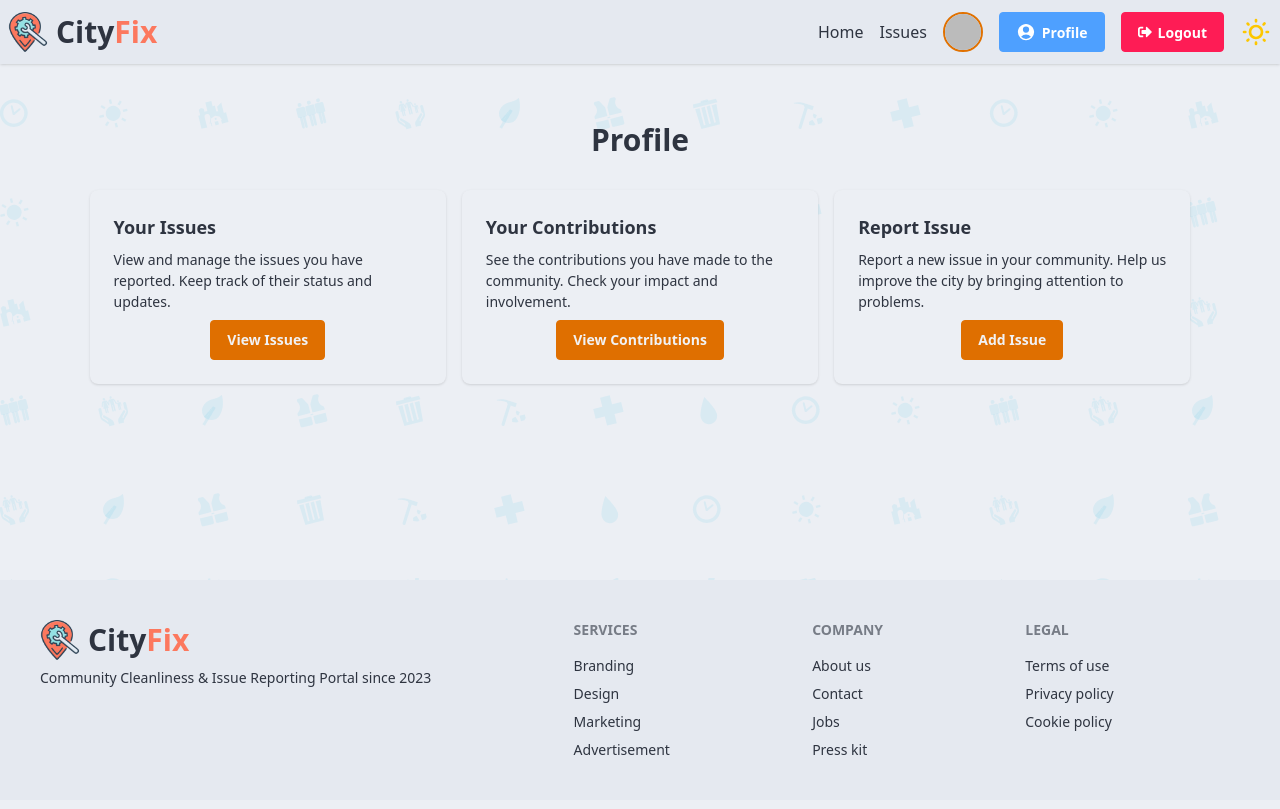
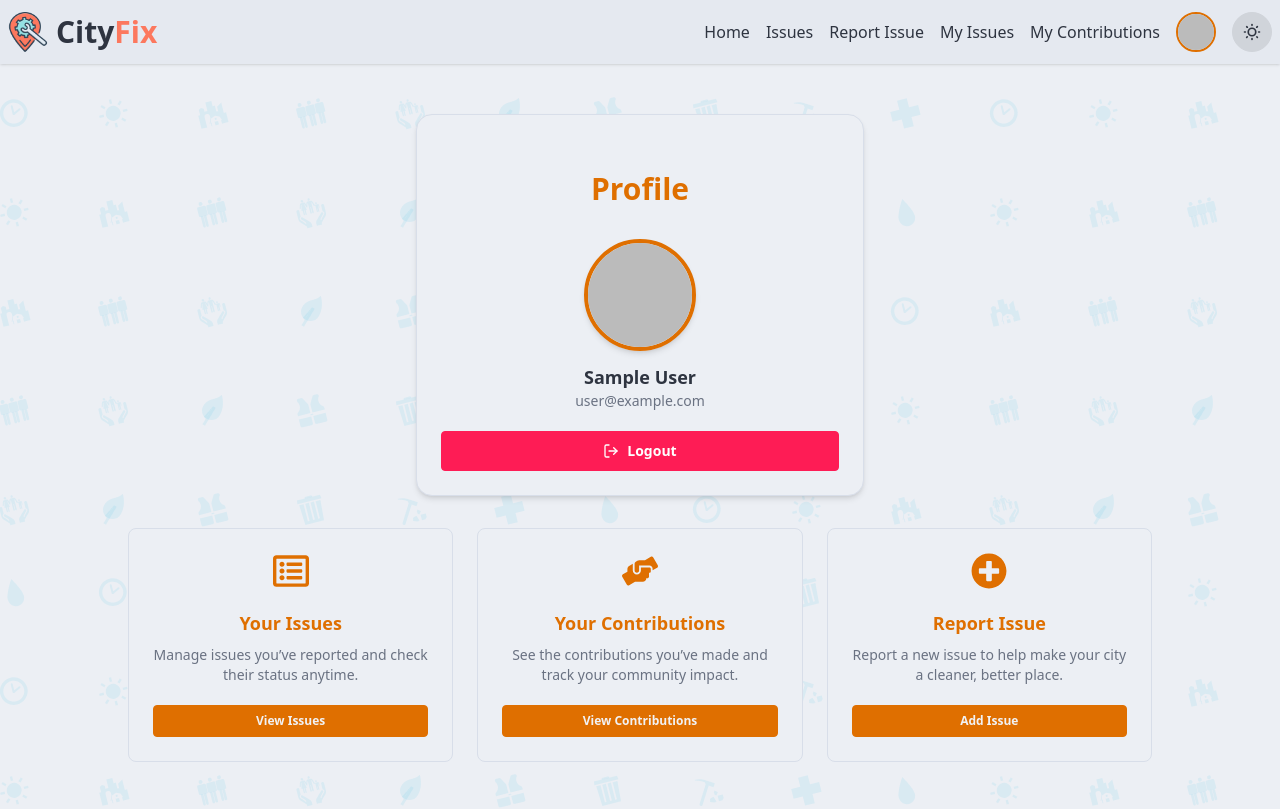
Before and after one commit to buildwithmeraj/pha-12-city-fix-frontend, a React (Vite) app: page /profile in a window 1280 px wide. Shown: the top 809 px of the page. Built offline with nearby package versions, Linux system fonts and the light colour scheme; no server answers; sample sign-in values are in the browser's storage.

Commit message:
redesigned navbar and profile page

```diff
--- a/src/components/NavBar.jsx
+++ b/src/components/NavBar.jsx
@@ -1,27 +1,22 @@
 import React from "react";
-import { Link } from "react-router";
+import { Link, NavLink } from "react-router";
 import logo from "../assets/logo.png";
 import { useAuth } from "../contexts/AuthContext";
+import { HiUserCircle } from "react-icons/hi2";
+import ThemeSwitcher from "../components/utilities/ThemeSwitcher";
 import toast from "react-hot-toast";
-import { HiUserCircle } from "react-icons/hi2";
-import { FaSignInAlt } from "react-icons/fa";
-import { FaSignOutAlt } from "react-icons/fa";
-import { FaUserPlus } from "react-icons/fa6";
-import ThemeSwitcher from "../components/utilities/ThemeSwitcher";
+import { LogOut, UserRound } from "lucide-react";
 
 const NavBar = () => {
   const { user, logOut, setUser } = useAuth();
   const handleLogout = () => {
     toast.success("Logged out successfully");
-    setTimeout(() => {
     logOut()
       .then(() => setUser(null))
       .catch((error) => {
         toast.error("Logout error: " + error.message);
       });
-    }, 2000);
   };
-
   const navLinks = (
     <>
       <li>
@@ -71,56 +66,62 @@ const NavBar = () => {
         </Link>
       </div>
       <div className="navbar-end gap-4">
-        <a className="">Home</a>
-        <Link to="/issues">Issues</Link>
+        <NavLink to="/">Home</NavLink>
+        <NavLink to="/issues">Issues</NavLink>
         {user ? (
           <>
-            <div
-              className="relative tooltip tooltip-bottom hidden md:flex"
-              data-tip={user?.displayName || "User"}
-            >
+            <NavLink to="/report-issue">Report Issue</NavLink>
+            <NavLink to="/my-issues">My Issues</NavLink>
+            <NavLink to="/my-contributions">My Contributions</NavLink>
+            <div className="dropdown dropdown-center">
+              <Link to="javascript:void(0)" tabIndex={0}>
                 {user.photoURL ? (
                   <img
                     src={user.photoURL}
                     alt="profile picture"
-                  className="w-10 h-10 rounded-full border-2 border-amber-600 cursor-help"
+                    className="w-10 h-10 rounded-full border-2 border-primary cursor-pointer"
                     referrerPolicy="no-referrer"
                   />
                 ) : (
                   <HiUserCircle className="text-5xl" />
                 )}
-            </div>
-            <Link to="/profile" className="btn btn-info text-white">
-              <HiUserCircle className="text-xl" />
+              </Link>
+              <ul
+                tabIndex="-1"
+                className="dropdown-content menu bg-base-100 rounded-box z-1 w-auto p-4 shadow-sm m-2"
+              >
+                <li className="mb-2">
+                  <Link
+                    to="/profile"
+                    className="btn btn-secondary text-white flex items-center justify-center gap-2"
+                  >
+                    <UserRound size={20} />
                     Profile
                   </Link>
+                </li>
+                <li>
                   <button
                     onClick={handleLogout}
-              className="btn btn-error text-white hidden lg:flex"
+                    className="btn btn-error text-white flex items-center justify-center gap-2"
                   >
-              <FaSignOutAlt />
+                    <LogOut size={16} />
                     Logout
                   </button>
+                </li>
+              </ul>
+            </div>
           </>
         ) : (
           <>
-            <HiUserCircle className="text-5xl mr-2 hidden lg:flex" />
-            <Link to="/login" className="btn btn-info text-white">
-              <FaSignInAlt />
+            <NavLink to="/login" className="hidden md:block">
               Login
-            </Link>
-            <Link
-              to="/register"
-              className="btn btn-success text-white hidden md:flex"
-            >
-              <FaUserPlus />
+            </NavLink>
+            <NavLink to="/register" className="hidden md:block">
               Register
-            </Link>
+            </NavLink>
           </>
         )}
-        <div>
         <ThemeSwitcher />
-        </div>
       </div>
     </div>
   );
--- a/src/components/utilities/ThemeSwitcher.jsx
+++ b/src/components/utilities/ThemeSwitcher.jsx
@@ -13,7 +13,7 @@ const ThemeSwitcher = () => {
   };
 
   return (
-    <label className="swap swap-rotate">
+    <label className="swap swap-rotate btn btn-circle btn-active">
       <input
         type="checkbox"
         onChange={handleToggle}
@@ -21,7 +21,7 @@ const ThemeSwitcher = () => {
       />
 
       <svg
-        className="swap-off h-8 w-8 fill-current text-yellow-400"
+        className="swap-off h-5 w-5 fill-current text-base-500"
         xmlns="http://www.w3.org/2000/svg"
         viewBox="0 0 24 24"
       >
@@ -29,7 +29,7 @@ const ThemeSwitcher = () => {
       </svg>
 
       <svg
-        className="swap-on h-8 w-8 fill-current text-blue-300"
+        className="swap-on h-5 w-5 fill-current text-base-500"
         xmlns="http://www.w3.org/2000/svg"
         viewBox="0 0 24 24"
       >
--- a/src/index.css
+++ b/src/index.css
@@ -62,8 +62,8 @@
   --color-success-content: oklch(17.234% 0.028 166.534);
   --color-warning: oklch(86.163% 0.142 94.818);
   --color-warning-content: oklch(17.232% 0.028 94.818);
-  --color-error: oklch(82.418% 0.099 33.756);
-  --color-error-content: oklch(16.483% 0.019 33.756);
+  --color-error: oklch(64% 0.246 16.439);
+  --color-error-content: oklch(98% 0 0);
   --radius-selector: 1rem;
   --radius-field: 0.5rem;
   --radius-box: 1rem;
@@ -72,6 +72,10 @@
   --border: 1px;
   --depth: 0;
   --noise: 0;
+}
+
+.active {
+  @apply font-semibold text-primary;
 }
 
 body {
--- a/src/pages/auth/Profile.jsx
+++ b/src/pages/auth/Profile.jsx
@@ -1,52 +1,94 @@
 import React from "react";
 import { Link } from "react-router";
+import { useAuth } from "../../contexts/AuthContext";
+import { LogOut } from "lucide-react";
+import { HiUserCircle } from "react-icons/hi";
+import { FaRegListAlt, FaHandsHelping, FaPlusCircle } from "react-icons/fa";
+import toast from "react-hot-toast";
 
 const Profile = () => {
+  const { user, logOut, setUser } = useAuth();
+  const handleLogout = () => {
+    toast.success("Logged out successfully");
+    logOut()
+      .then(() => setUser(null))
+      .catch((error) => {
+        toast.error("Logout error: " + error.message);
+      });
+  };
+
   return (
-    <div>
-      <h2>Profile</h2>
-      <div className="grid grid-cols-1 md:grid-cols-3 gap-4">
-        <div className="card bg-base-100 shadow-sm">
-          <div className="card-body">
-            <h3 className="card-title">Your Issues</h3>
-            <p>
-              View and manage the issues you have reported. Keep track of their
-              status and updates.
+    <div className="flex flex-col items-center gap-8 p-6">
+      {" "}
+      <div className="w-full max-w-md bg-base-100 border border-base-300 rounded-2xl shadow-md p-6 text-center">
+        <h2 className="text-2xl font-bold text-primary mb-4">Profile</h2>
+
+        {user?.photoURL ? (
+          <img
+            src={user.photoURL}
+            alt="Profile"
+            className="w-28 h-28 rounded-full border-4 border-primary shadow-md mx-auto"
+            referrerPolicy="no-referrer"
+          />
+        ) : (
+          <HiUserCircle className="text-8xl text-primary/70 mx-auto" />
+        )}
+
+        <h5 className="mt-3 text-lg font-semibold text-base-content">
+          {user?.displayName || "User"}
+        </h5>
+        <p className="text-sm text-gray-500">{user?.email || "N/A"}</p>
+
+        <button
+          onClick={handleLogout}
+          className="btn btn-error mt-5 text-white w-full flex items-center justify-center gap-2"
+        >
+          <LogOut size={16} />
+          Logout
+        </button>
+      </div>
+      <div className="w-full max-w-5xl grid grid-cols-1 md:grid-cols-2 lg:grid-cols-3 gap-6">
+        <div className="card bg-base-100 border border-base-300 hover:shadow-lg transition-all hover:-translate-y-1">
+          <div className="card-body items-center text-center">
+            <FaRegListAlt className="text-primary text-4xl mb-3" />
+            <h3 className="card-title text-lg text-primary">Your Issues</h3>
+            <p className="text-sm text-gray-500 mb-3">
+              Manage issues you’ve reported and check their status anytime.
             </p>
-            <div className="card-actions justify-center">
-              <Link className="btn btn-primary" to="/my-issues">
+            <Link className="btn btn-primary btn-sm w-full" to="/my-issues">
               View Issues
             </Link>
           </div>
         </div>
-        </div>
-        <div className="card bg-base-100 shadow-sm">
-          <div className="card-body">
-            <h3 className="card-title">Your Contributions</h3>
-            <p>
-              See the contributions you have made to the community. Check your
-              impact and involvement.
+
+        <div className="card bg-base-100 border border-base-300 hover:shadow-lg transition-all hover:-translate-y-1">
+          <div className="card-body items-center text-center">
+            <FaHandsHelping className="text-primary text-4xl mb-3" />
+            <h3 className="card-title text-lg text-primary">
+              Your Contributions
+            </h3>
+            <p className="text-sm text-gray-500 mb-3">
+              See the contributions you’ve made and track your community impact.
             </p>
-            <div className="card-actions justify-center">
-              <Link className="btn btn-primary" to="/my-contributions">
+            <Link
+              className="btn btn-primary btn-sm w-full"
+              to="/my-contributions"
+            >
               View Contributions
             </Link>
           </div>
         </div>
-        </div>
 
-        <div className="card bg-base-100 shadow-sm">
-          <div className="card-body">
-            <h3 className="card-title">Report Issue</h3>
-            <p>
-              Report a new issue in your community. Help us improve the city by
-              bringing attention to problems.
+        <div className="card bg-base-100 border border-base-300 hover:shadow-lg transition-all hover:-translate-y-1">
+          <div className="card-body items-center text-center">
+            <FaPlusCircle className="text-primary text-4xl mb-3" />
+            <h3 className="card-title text-lg text-primary">Report Issue</h3>
+            <p className="text-sm text-gray-500 mb-3">
+              Report a new issue to help make your city a cleaner, better place.
             </p>
-            <div className="card-actions justify-center">
-              <Link className="btn btn-primary" to="/report-issue">
+            <Link className="btn btn-primary btn-sm w-full" to="/report-issue">
               Add Issue
             </Link>
-            </div>
           </div>
         </div>
       </div>
```
Also changed, not shown: src/pages/issues/AllIssues.jsx (+69 -19 lines). Lines whose indentation alone changed are shown as unchanged.
